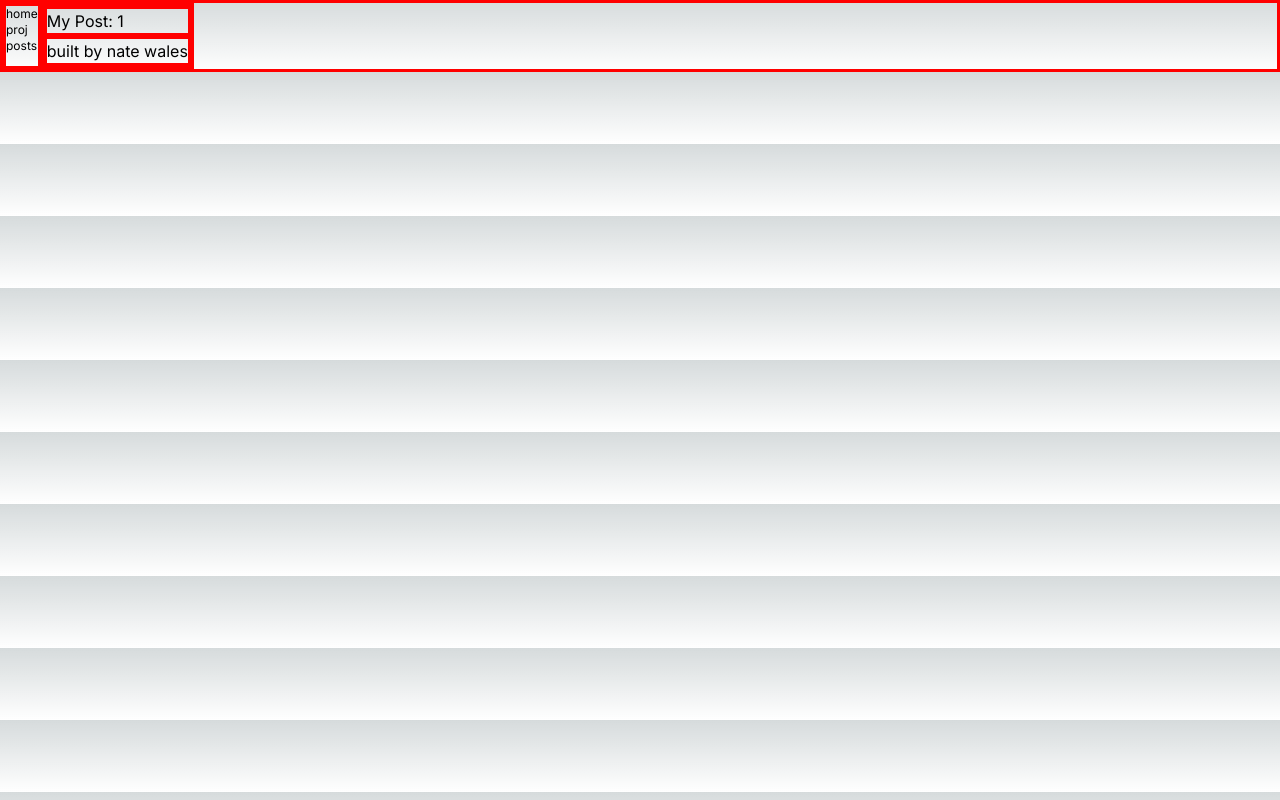
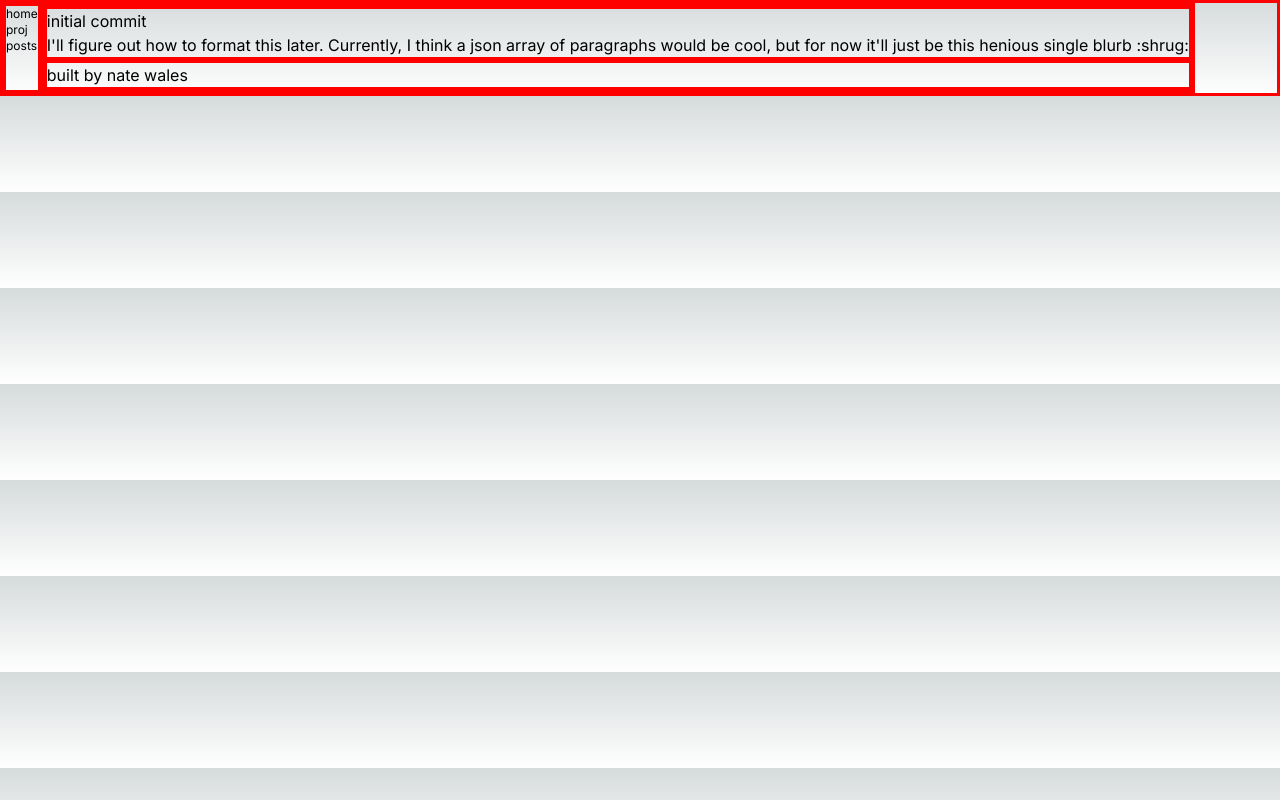
Before and after one commit to nathan-wales/natewales.dev, a Next.js app: page /posts/1 in a window 1280 px wide. Built offline with nearby package versions, Linux system fonts and the light colour scheme.

Commit message:
pull post data into individual post page

```diff
--- a/app/posts/[id]/page.tsx
+++ b/app/posts/[id]/page.tsx
@@ -1,7 +1,14 @@
 import { getPost } from "../lib/posts"
 
+export default function Page({ params }: { params: { id: string } }) {
 
+  const postId = +params.id;
+  const postJson = getPost(postId);
 
-export default function Page({ params }: { params: { id: string } }) {
-  return <div>My Post: {params.id}</div>
+  return (
+    <div>
+      <h1>{postJson.preview.title}</h1>
+      <p>{postJson.postText}</p>
+    </div>
+    )
 }
```
